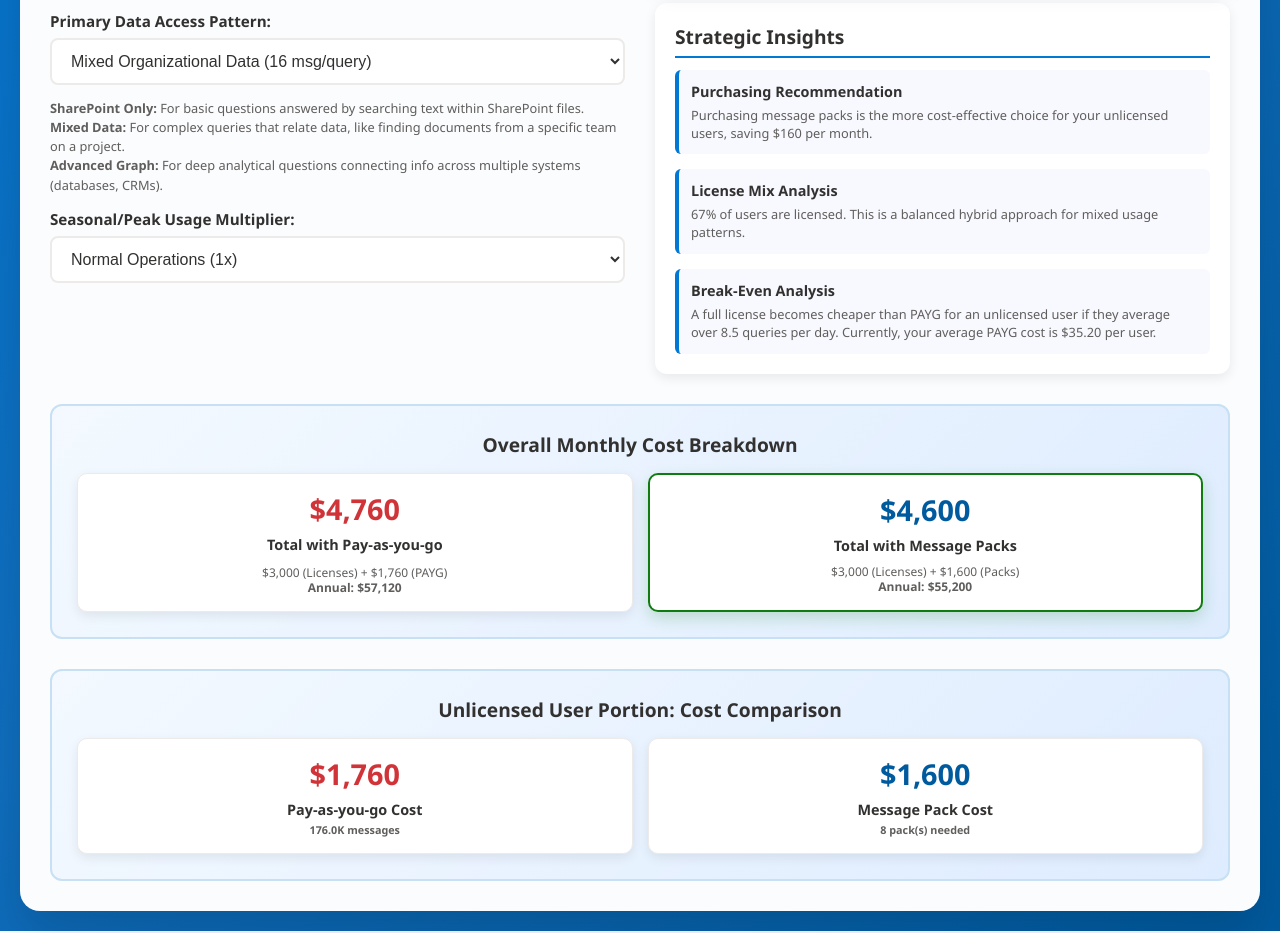
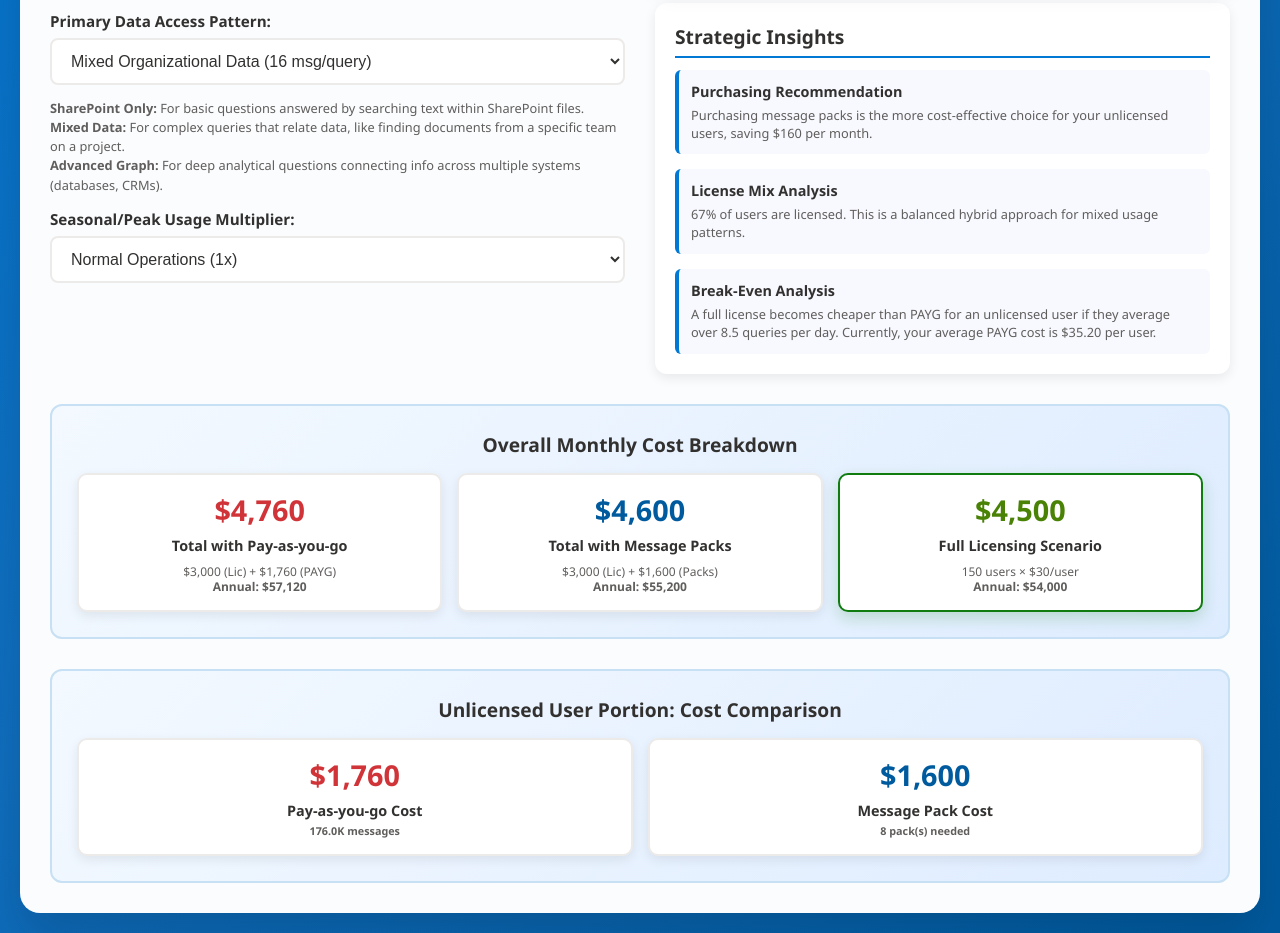
Before and after one commit to teresanguyen-ihg/copilot-calculator, a plain HTML site: page index.html in a window 1280 px wide. Shown: the part 680-1613 px from the top of the page. Drawn offline with nearby package versions, Linux system fonts and the light colour scheme.

Commit message:
fix data pattern calculation bug index.html

```diff
--- a/index.html
+++ b/index.html
@@ -57,6 +57,31 @@
             grid-column: 1 / -1;
             font-size: 1em;
             line-height: 1.4;
+        }
+
+        .reference-link {
+            grid-column: 1 / -1;
+            text-align: center;
+            margin-bottom: 20px;
+            padding: 15px;
+            background: linear-gradient(135deg, #f0f8ff 0%, #e6f3ff 100%);
+            border-radius: 10px;
+            border: 2px solid #c7e0f4;
+        }
+
+        .reference-link a {
+            color: #0078d4;
+            text-decoration: none;
+            font-weight: 600;
+            display: inline-flex;
+            align-items: center;
+            gap: 8px;
+            transition: color 0.3s ease;
+        }
+
+        .reference-link a:hover {
+            color: #106ebe;
+            text-decoration: underline;
         }
 
         .controls {
@@ -160,7 +185,14 @@
             text-align: center;
         }
 
-        .cost-breakdown, .comparison-breakdown {
+        .cost-breakdown {
+            display: grid;
+            grid-template-columns: repeat(3, 1fr);
+            gap: 15px;
+            margin-top: 15px;
+        }
+
+        .comparison-breakdown {
             display: grid;
             grid-template-columns: 1fr 1fr;
             gap: 15px;
@@ -173,8 +205,8 @@
             border-radius: 10px;
             text-align: center;
             box-shadow: 0 4px 12px rgba(0, 0, 0, 0.08);
-            transition: transform 0.3s ease;
-            border: 1px solid #edebe9;
+            transition: all 0.3s ease;
+            border: 2px solid #edebe9;
             display: flex;
             flex-direction: column;
             justify-content: space-between;
@@ -207,6 +239,7 @@
 
         .payg-color { color: #d13438; }
         .pack-color { color: #005a9e; }
+        .license-color { color: #498205; }
 
         .usage-insights {
             background: white;
@@ -221,7 +254,6 @@
             gap: 15px;
             margin-top: 12px;
         }
-
 
         .insight-item {
             padding: 12px;
@@ -244,48 +276,26 @@
         }
 
         .best-option {
-            border: 2px solid #107c10;
+            border-color: #107c10;
             box-shadow: 0 6px 16px rgba(16, 124, 16, 0.2);
-        }
-        .reference-link {
-            grid-column: 1 / -1;
-            text-align: center;
-            margin-bottom: 20px;
-            padding: 15px;
-            background: linear-gradient(135deg, #f0f8ff 0%, #e6f3ff 100%);
-            border-radius: 10px;
-            border: 2px solid #c7e0f4;
-        }
-
-        .reference-link a {
-            color: #0078d4;
-            text-decoration: none;
-            font-weight: 600;
-            display: inline-flex;
-            align-items: center;
-            gap: 8px;
-            transition: color 0.3s ease;
-        }
-
-        .reference-link a:hover {
-            color: #106ebe;
-            text-decoration: underline;
         }
 
         @media (max-width: 1024px) {
             .container { grid-template-columns: 1fr; }
-            .cost-breakdown, .comparison-breakdown { grid-template-columns: 1fr; }
+            .cost-breakdown { grid-template-columns: 1fr; }
+            .comparison-breakdown { grid-template-columns: 1fr 1fr; }
         }
 
         @media (max-width: 768px) {
             .user-split-grid { grid-template-columns: 1fr; }
+            .comparison-breakdown { grid-template-columns: 1fr; }
         }
     </style>
 </head>
 <body>
     <div class="container">
         <h1>Microsoft Copilot Studio Enterprise Cost Calculator</h1>
-        <p class="subtitle">Analyze costs based on the specific mix of licensed and unlicensed users</p>
+        <p class="subtitle">Analyze costs based on your specific mix of licensed and unlicensed users</p>
 
         <div class="reference-link">
             <a href="https://microsoft.github.io/copilot-studio-estimator/" target="_blank" rel="noopener noreferrer">
@@ -388,6 +398,13 @@
                     </div>
                     <div class="cost-sub-label" id="totalCostPacksDetails">...</div>
                 </div>
+                <div class="cost-item" id="fullLicenseScenarioCard">
+                    <div>
+                        <div class="cost-value license-color" id="fullLicenseCost">...</div>
+                        <div class="cost-label">Full Licensing Scenario</div>
+                    </div>
+                    <div class="cost-sub-label" id="fullLicenseCostDetails">...</div>
+                </div>
             </div>
         </div>
 
@@ -414,29 +431,37 @@
                 advanced: 24.4
             };
 
+            const licensedUsersInput = document.getElementById('licensedUsers');
+            const unlicensedUsersInput = document.getElementById('unlicensedUsers');
+            const queriesPerDayInput = document.getElementById('queriesPerDay');
+            const dataAccessTypeSelect = document.getElementById('dataAccessType');
+            const seasonalMultiplierSelect = document.getElementById('seasonalMultiplier');
+
             const allInputs = [
-                document.getElementById('licensedUsers'),
-                document.getElementById('unlicensedUsers'),
-                document.getElementById('queriesPerDay'),
-                document.getElementById('dataAccessType'),
-                document.getElementById('seasonalMultiplier')
+                licensedUsersInput,
+                unlicensedUsersInput,
+                queriesPerDayInput,
+                dataAccessTypeSelect,
+                seasonalMultiplierSelect
             ];
 
             const ctx = document.getElementById('costChart').getContext('2d');
             const myChart = new Chart(ctx, {
                 type: 'bar',
                 data: {
-                    labels: ['Total with PAYG', 'Total with Message Packs'],
+                    labels: ['Total with PAYG', 'Total with Packs', 'Full Licensing'],
                     datasets: [{
                         label: 'Total Monthly Cost ($)',
                         data: [],
                         backgroundColor: [
                             'rgba(209, 52, 56, 0.8)',
-                            'rgba(0, 90, 158, 0.8)'
+                            'rgba(0, 90, 158, 0.8)',
+                            'rgba(73, 130, 5, 0.8)'
                         ],
                         borderColor: [
                             'rgba(209, 52, 56, 1)',
-                            'rgba(0, 90, 158, 1)'
+                            'rgba(0, 90, 158, 1)',
+                            'rgba(73, 130, 5, 1)'
                         ],
                         borderWidth: 2
                     }]
@@ -455,11 +480,15 @@
             });
 
             function updateCalculations() {
-                const [licensedUsers, unlicensedUsers, queriesPerDay, dataAccessType, seasonalMultiplier] = allInputs.map(input => {
-                    return input.type === 'number' ? parseInt(input.value) || 0 : input.value;
-                });
+                // More reliable way to read values
+                const licensedUsers = parseInt(licensedUsersInput.value) || 0;
+                const unlicensedUsers = parseInt(unlicensedUsersInput.value) || 0;
+                const queriesPerDay = parseInt(queriesPerDayInput.value) || 0;
+                const dataAccessType = dataAccessTypeSelect.value;
+                const seasonalMultiplier = parseFloat(seasonalMultiplierSelect.value) || 1;
 
-                document.getElementById('totalUsersDisplay').textContent = (licensedUsers + unlicensedUsers).toLocaleString();
+                const totalUsers = licensedUsers + unlicensedUsers;
+                document.getElementById('totalUsersDisplay').textContent = totalUsers.toLocaleString();
 
                 const messagesPerQuery = messageMultipliers[dataAccessType];
                 const workingDays = 22;
@@ -475,38 +504,54 @@
 
                 const totalMonthlyCostPayg = licenseCost + paygCostForUnlicensed;
                 const totalMonthlyCostPacks = licenseCost + packCostForUnlicensed;
+                const fullLicenseTotalCost = totalUsers * 30;
 
                 // --- Update Main Summary Breakdown ---
                 document.getElementById('totalCostPayg').textContent = `$${Math.round(totalMonthlyCostPayg).toLocaleString()}`;
                 document.getElementById('totalCostPaygDetails').innerHTML = `
-                    $${Math.round(licenseCost).toLocaleString()} (Licenses) + $${Math.round(paygCostForUnlicensed).toLocaleString()} (PAYG)
+                    $${Math.round(licenseCost).toLocaleString()} (Lic) + $${Math.round(paygCostForUnlicensed).toLocaleString()} (PAYG)
                     <br><strong>Annual: $${Math.round(totalMonthlyCostPayg * 12).toLocaleString()}</strong>`;
 
                 document.getElementById('totalCostPacks').textContent = `$${Math.round(totalMonthlyCostPacks).toLocaleString()}`;
                 document.getElementById('totalCostPacksDetails').innerHTML = `
-                    $${Math.round(licenseCost).toLocaleString()} (Licenses) + $${Math.round(packCostForUnlicensed).toLocaleString()} (Packs)
+                    $${Math.round(licenseCost).toLocaleString()} (Lic) + $${Math.round(packCostForUnlicensed).toLocaleString()} (Packs)
                     <br><strong>Annual: $${Math.round(totalMonthlyCostPacks * 12).toLocaleString()}</strong>`;
+
+                document.getElementById('fullLicenseCost').textContent = `$${Math.round(fullLicenseTotalCost).toLocaleString()}`;
+                document.getElementById('fullLicenseCostDetails').innerHTML = `
+                    ${totalUsers.toLocaleString()} users × $30/user
+                    <br><strong>Annual: $${Math.round(fullLicenseTotalCost * 12).toLocaleString()}</strong>`;
 
                 // Highlight the cheaper overall option
                 const paygCard = document.getElementById('paygScenarioCard');
                 const packCard = document.getElementById('packScenarioCard');
+                const fullLicenseCard = document.getElementById('fullLicenseScenarioCard');
+
                 paygCard.classList.remove('best-option');
                 packCard.classList.remove('best-option');
+                fullLicenseCard.classList.remove('best-option');
 
-                if (totalMonthlyCostPayg < totalMonthlyCostPacks) {
-                    paygCard.classList.add('best-option');
-                } else if (totalMonthlyCostPacks < totalMonthlyCostPayg) {
-                    packCard.classList.add('best-option');
+                const costs = [
+                    { card: paygCard, cost: totalMonthlyCostPayg },
+                    { card: packCard, cost: totalMonthlyCostPacks },
+                    { card: fullLicenseCard, cost: fullLicenseTotalCost }
+                ];
+                if (totalUsers > 0) {
+                    const minCost = Math.min(...costs.map(c => c.cost));
+                    const bestOption = costs.find(c => c.cost === minCost);
+                    if (bestOption) {
+                        bestOption.card.classList.add('best-option');
+                    }
                 }
 
-                // --- Update Comparison Section ---
+                // --- Update Comparison Section for Unlicensed Portion ---
                 document.getElementById('paygPortionCost').textContent = `$${Math.round(paygCostForUnlicensed).toLocaleString()}`;
                 document.getElementById('paygPortionDetails').textContent = `${(unlicensedMonthlyMessages/1000).toFixed(1)}K messages`;
                 document.getElementById('packPortionCost').textContent = `$${Math.round(packCostForUnlicensed).toLocaleString()}`;
                 document.getElementById('packPortionDetails').textContent = `${packsNeeded} pack(s) needed`;
 
                 // --- Update Chart ---
-                myChart.data.datasets[0].data = [totalMonthlyCostPayg, totalMonthlyCostPacks];
+                myChart.data.datasets[0].data = [totalMonthlyCostPayg, totalMonthlyCostPacks, fullLicenseTotalCost];
                 myChart.update();
 
                 // --- Update Insights ---
@@ -514,7 +559,7 @@
             }
 
             function updateInsights(licensed, unlicensed, paygCost, packCost, dataType) {
-                // Purchasing Recommendation
+                // Purchasing Recommendation for Unlicensed Users
                 let purchasingInsight = '';
                 if (unlicensed > 0) {
                     if (packCost < paygCost) {
@@ -531,14 +576,17 @@
                 const total = licensed + unlicensed;
                 const licensePercentage = total > 0 ? (licensed / total * 100) : 0;
                 let licenseMixInsight = `${licensePercentage.toFixed(0)}% of users are licensed. `;
+                if (total > 0) {
                     if (licensePercentage === 100) licenseMixInsight += "This provides maximum cost predictability.";
                     else if (licensePercentage >= 70) licenseMixInsight += "This mix favors cost predictability for consistent, heavy usage.";
                     else if (licensePercentage >= 30) licenseMixInsight += "This is a balanced hybrid approach for mixed usage patterns.";
                     else licenseMixInsight += "This mix favors flexibility for variable or infrequent usage.";
-                if (total === 0) licenseMixInsight = "Enter user numbers to begin analysis.";
+                } else {
+                    licenseMixInsight = "Enter user numbers to begin analysis.";
+                }
                 document.getElementById('licenseMixInsight').textContent = licenseMixInsight;
 
-                // Break-Even Analysis
+                // Break-Even Analysis for an Unlicensed User
                 const costPerUnlicensedUser = unlicensed > 0 ? paygCost / unlicensed : 0;
                 const messagesPerQuery = messageMultipliers[dataType];
                 const breakEvenQueries = (30 / (22 * messagesPerQuery * 0.01)).toFixed(1);
@@ -549,7 +597,12 @@
                 document.getElementById('breakEvenInsight').textContent = breakEvenInsight;
             }
 
-            allInputs.forEach(input => input.addEventListener('input', updateCalculations));
+            // Corrected Event Listener Setup
+            allInputs.forEach(input => {
+                input.addEventListener('input', updateCalculations);
+                input.addEventListener('change', updateCalculations);
+});
+
             updateCalculations(); // Initial calculation on page load
         });
     </script>
```
Lines whose indentation alone changed are shown as unchanged.
